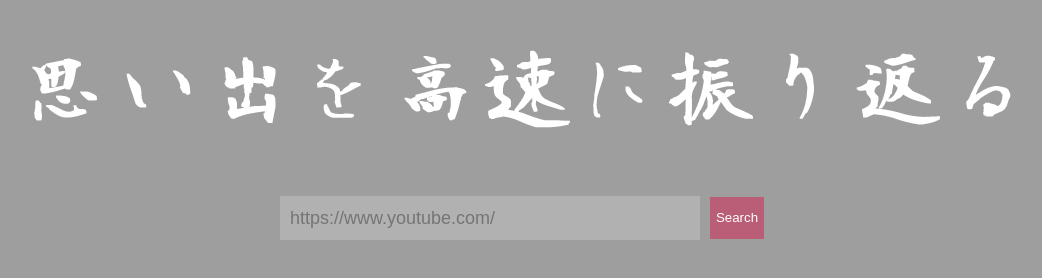
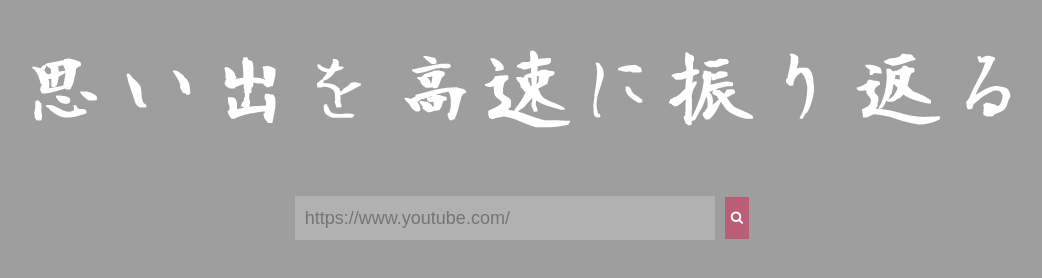
Before and after one commit to AyaEbata/Speedy, a plain HTML site: page index.html in a window 1280 px wide. Shown: the whole page, without its empty margins (123-1165 px from the left). Drawn offline with Linux system fonts and the light colour scheme.

Commit message:
アイコン追加

```diff
--- a/index.html
+++ b/index.html
@@ -4,6 +4,7 @@
     <meta charset="UTF-8" />
     <title>Speedy</title>
     <link rel="stylesheet" href="css/style.css" />
+    <link href="//netdna.bootstrapcdn.com/font-awesome/4.0.3/css/font-awesome.min.css" rel="stylesheet">
   </head>
   <body>
     <div id="image"></div>
@@ -11,7 +12,7 @@
       <div id="title"></div>
       <dl class="search">
         <dd><input type="text" id="url" placeholder="https://www.youtube.com/" /></dd>
-        <dd><button>Search</button></dd>
+        <dd><button><i class="fa fa-search"></i></button></dd>
       </dl>
     </div>
   </body>
```
